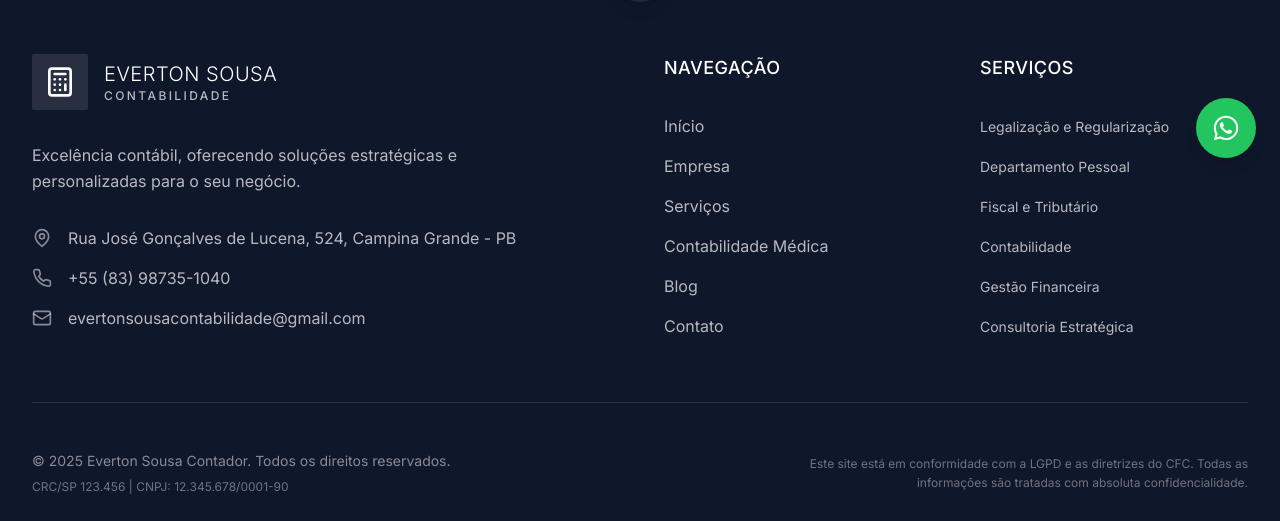
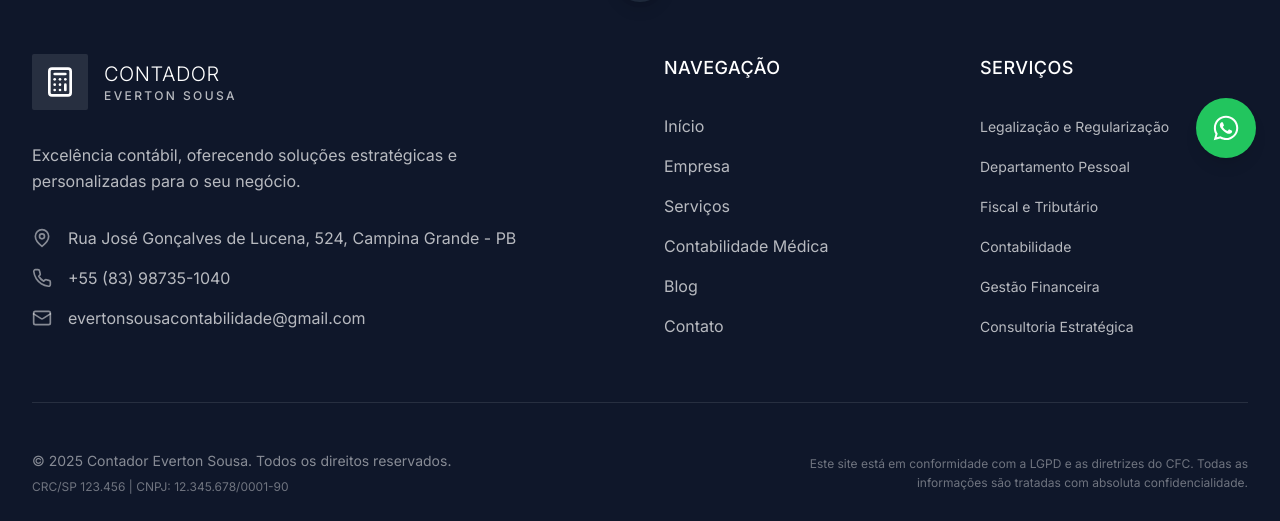
Before and after one commit to joaopedrolemos6/Everton-projeto, a React (Vite) app: page /login in a window 1280 px wide. Shown: the part 618-1139 px from the top of the page. Built offline with nearby package versions, Linux system fonts and the light colour scheme; no server answers.

Commit message:
Update Footer.tsx

```diff
--- a/src/components/Footer.tsx
+++ b/src/components/Footer.tsx
@@ -38,9 +38,9 @@ const Footer = () => {
                 <Calculator className="w-8 h-8 text-white" />
               </div>
               <div>
-                <span className="text-xl font-light tracking-wide">EVERTON SOUSA</span>
+                <span className="text-xl font-light tracking-wide">CONTADOR</span>
                 <div className="text-xs font-medium tracking-[0.2em] uppercase text-white/70">
-                  CONTABILIDADE
+                  EVERTON SOUSA
                 </div>
               </div>
             </div>
@@ -117,7 +117,7 @@ const Footer = () => {
           <div className="flex flex-col lg:flex-row justify-between items-center">
             <div className="text-center lg:text-left mb-6 lg:mb-0">
               <p className="text-white/50 text-sm mb-2">
-                © 2025 Everton Sousa Contador. Todos os direitos reservados.
+                © 2025 Contador Everton Sousa. Todos os direitos reservados.
               </p>
               <p className="text-white/40 text-xs">
                 CRC/SP 123.456 | CNPJ: 12.345.678/0001-90
```
